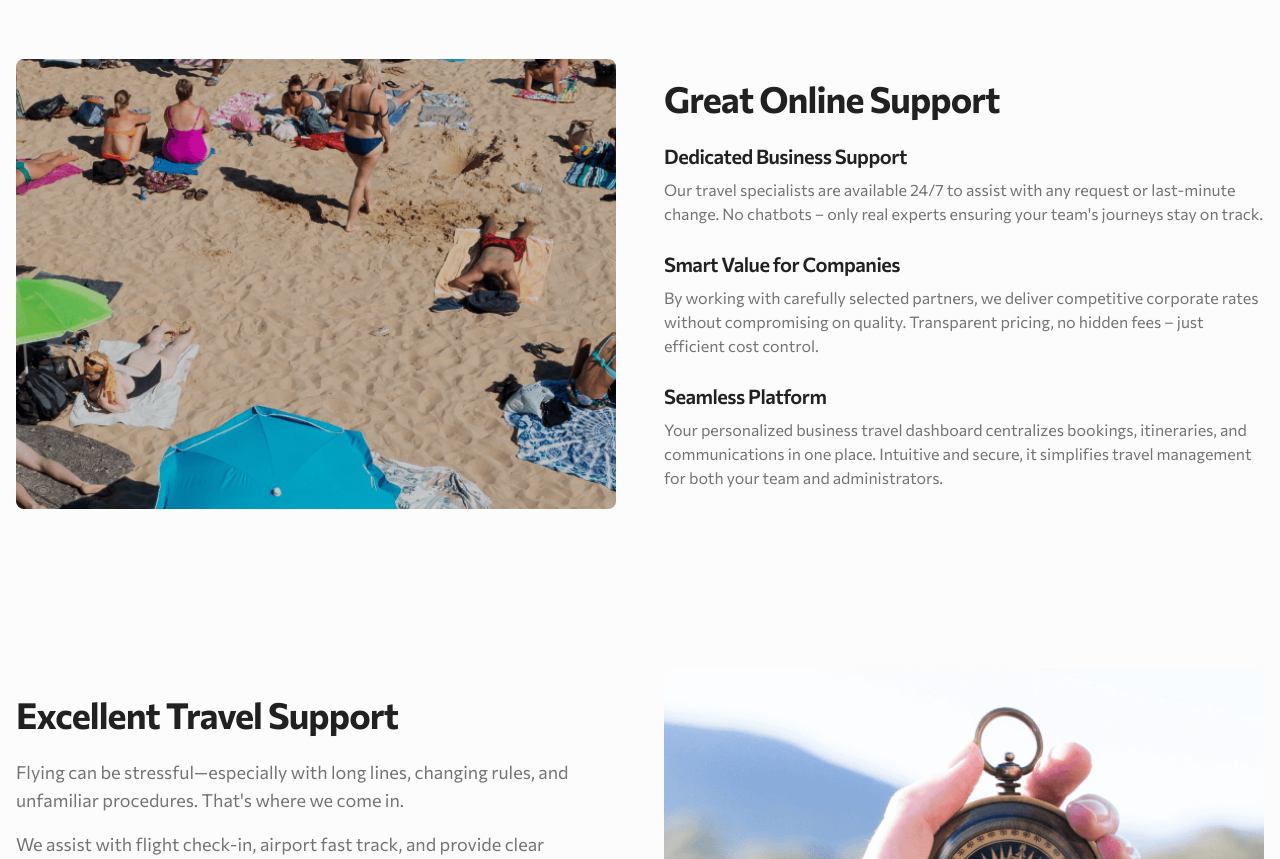
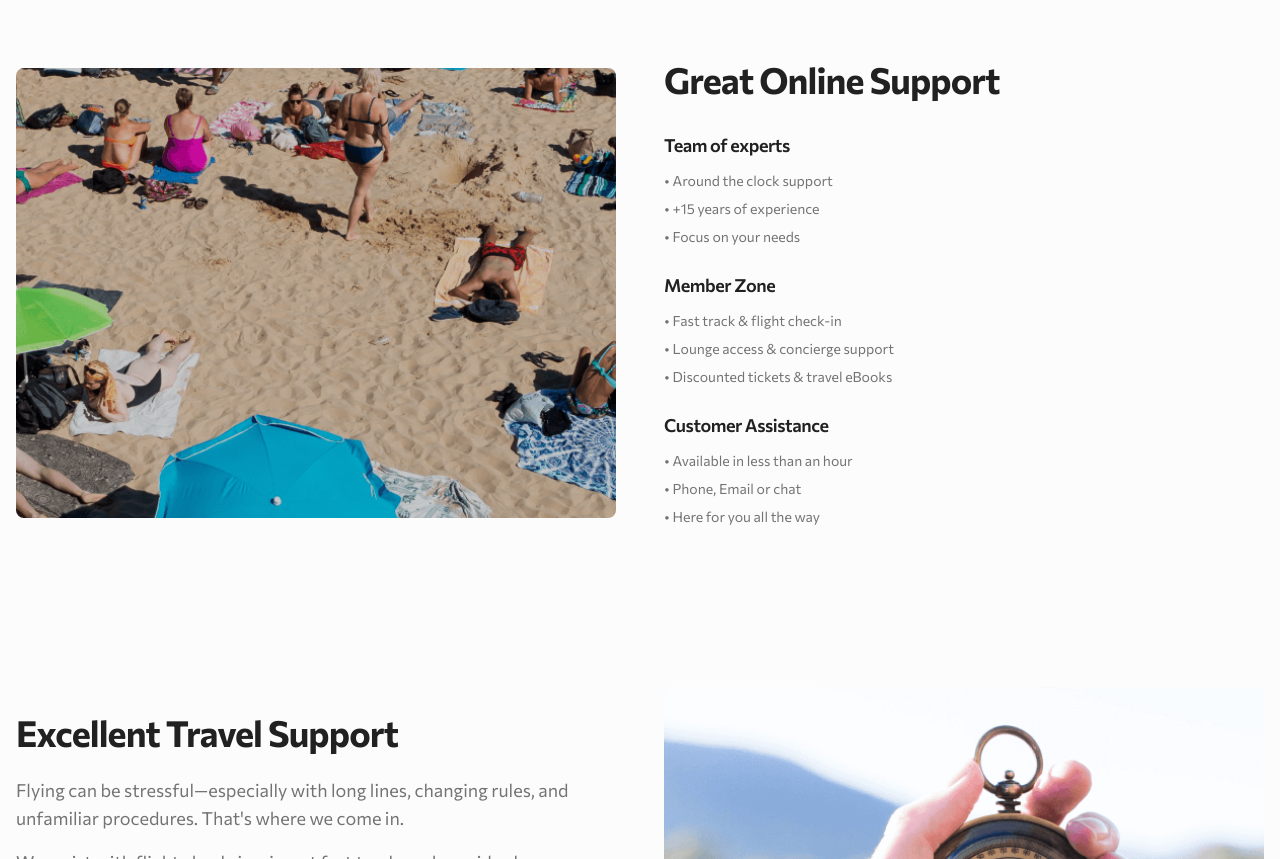
Before and after one commit to alexandermotte/travel-synch, a React (Vite) app: page /services-pricing in a window 1280 px wide. Shown: the part 1380-2239 px from the top of the page. Built offline with nearby package versions, Linux system fonts and the light colour scheme; the HTML template or start-up script is replaced by a standard one.

Commit message:
Revert service page layout
Revert the layout change on the services page to use a bulleted list for the "Great Online Support" section, stacking the items vertically instead of side-by-side.

```diff
--- a/src/pages/ExecPassServices.tsx
+++ b/src/pages/ExecPassServices.tsx
@@ -254,30 +254,34 @@ const ExecPassServices = () => {
               />
             </div>
             <div>
-              <h2 className="text-3xl md:text-4xl font-bold mb-6">
-                Great Online Support
-              </h2>
+              <h2 className="text-3xl md:text-4xl font-bold mb-8">Great Online Support</h2>
 
               <div className="space-y-6">
                 <div>
-                  <h3 className="text-xl font-semibold mb-2">Dedicated Business Support</h3>
-                  <p className="text-muted-foreground">
-                    Our travel specialists are available 24/7 to assist with any request or last-minute change. No chatbots – only real experts ensuring your team's journeys stay on track.
-                  </p>
+                  <h3 className="text-lg font-semibold mb-3">Team of experts</h3>
+                  <ul className="space-y-2 text-sm text-muted-foreground">
+                    <li>• Around the clock support</li>
+                    <li>• +15 years of experience</li>
+                    <li>• Focus on your needs</li>
+                  </ul>
                 </div>
 
                 <div>
-                  <h3 className="text-xl font-semibold mb-2">Smart Value for Companies</h3>
-                  <p className="text-muted-foreground">
-                    By working with carefully selected partners, we deliver competitive corporate rates without compromising on quality. Transparent pricing, no hidden fees – just efficient cost control.
-                  </p>
+                  <h3 className="text-lg font-semibold mb-3">Member Zone</h3>
+                  <ul className="space-y-2 text-sm text-muted-foreground">
+                    <li>• Fast track & flight check-in</li>
+                    <li>• Lounge access & concierge support</li>
+                    <li>• Discounted tickets & travel eBooks</li>
+                  </ul>
                 </div>
 
                 <div>
-                  <h3 className="text-xl font-semibold mb-2">Seamless Platform</h3>
-                  <p className="text-muted-foreground">
-                    Your personalized business travel dashboard centralizes bookings, itineraries, and communications in one place. Intuitive and secure, it simplifies travel management for both your team and administrators.
-                  </p>
+                  <h3 className="text-lg font-semibold mb-3">Customer Assistance</h3>
+                  <ul className="space-y-2 text-sm text-muted-foreground">
+                    <li>• Available in less than an hour</li>
+                    <li>• Phone, Email or chat</li>
+                    <li>• Here for you all the way</li>
+                  </ul>
                 </div>
               </div>
             </div>
```
